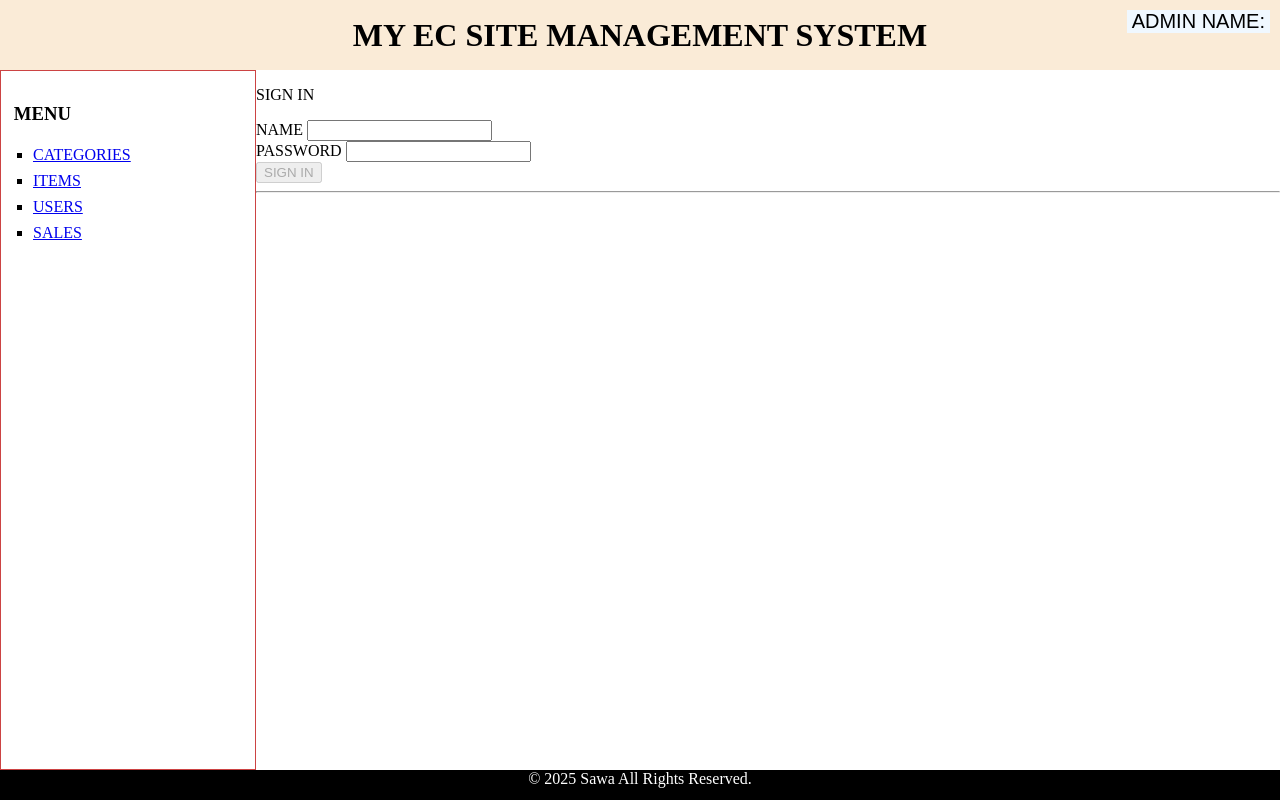
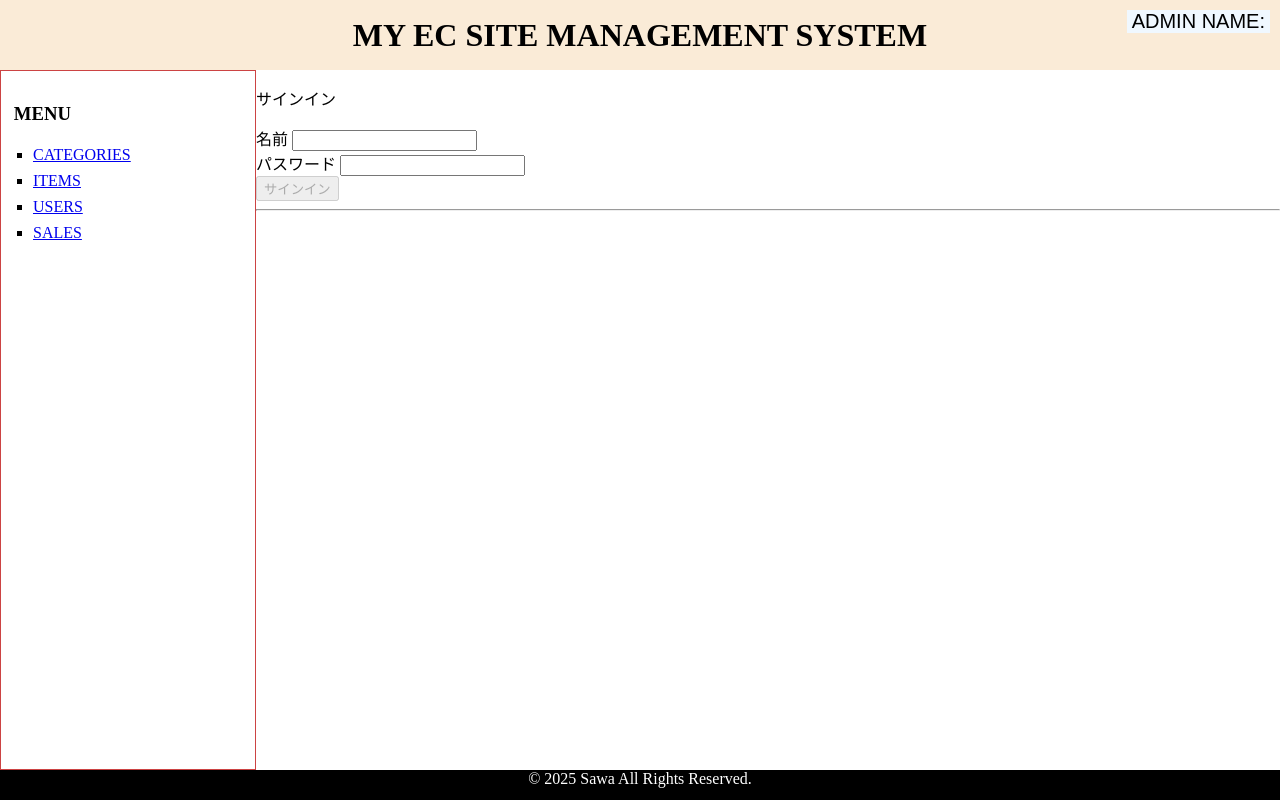
Before and after one commit to sawa-pascal/portfolio-ec-site-management, an Angular app: page / in a window 1280 px wide. Built offline with nearby package versions, Linux system fonts and the light colour scheme.

Commit message:
サインイン画面、日本語、統一

```diff
--- a/src/app/signin/signin.component.html
+++ b/src/app/signin/signin.component.html
@@ -1,8 +1,8 @@
 <div class="form-group">
-  <p>SIGN IN</p>
+  <p>サインイン</p>
   <form [formGroup]="myForm" (submit)="onSignin()">
     <div>
-      NAME
+      名前
       <input type="text" formControlName="name" />
       @if (name.touched && name.errors?.['required']) {
       <div class="error">名前が必要です</div>
@@ -10,7 +10,7 @@
     </div>
 
     <div>
-      PASSWORD
+      パスワード
       <input type="password" formControlName="password" />
       @if (password.touched && password.errors?.['required']) {
       <div class="error">パスワードが必要です</div>
@@ -18,7 +18,7 @@
       <div class="error">最低4文字を入力してください</div>
       }
     </div>
-    <div><button type="submit" [disabled]="myForm.invalid">SIGN IN</button></div>
+    <div><button type="submit" [disabled]="myForm.invalid">サインイン</button></div>
 
     <hr />
     <p>{{ message }}</p>
```
